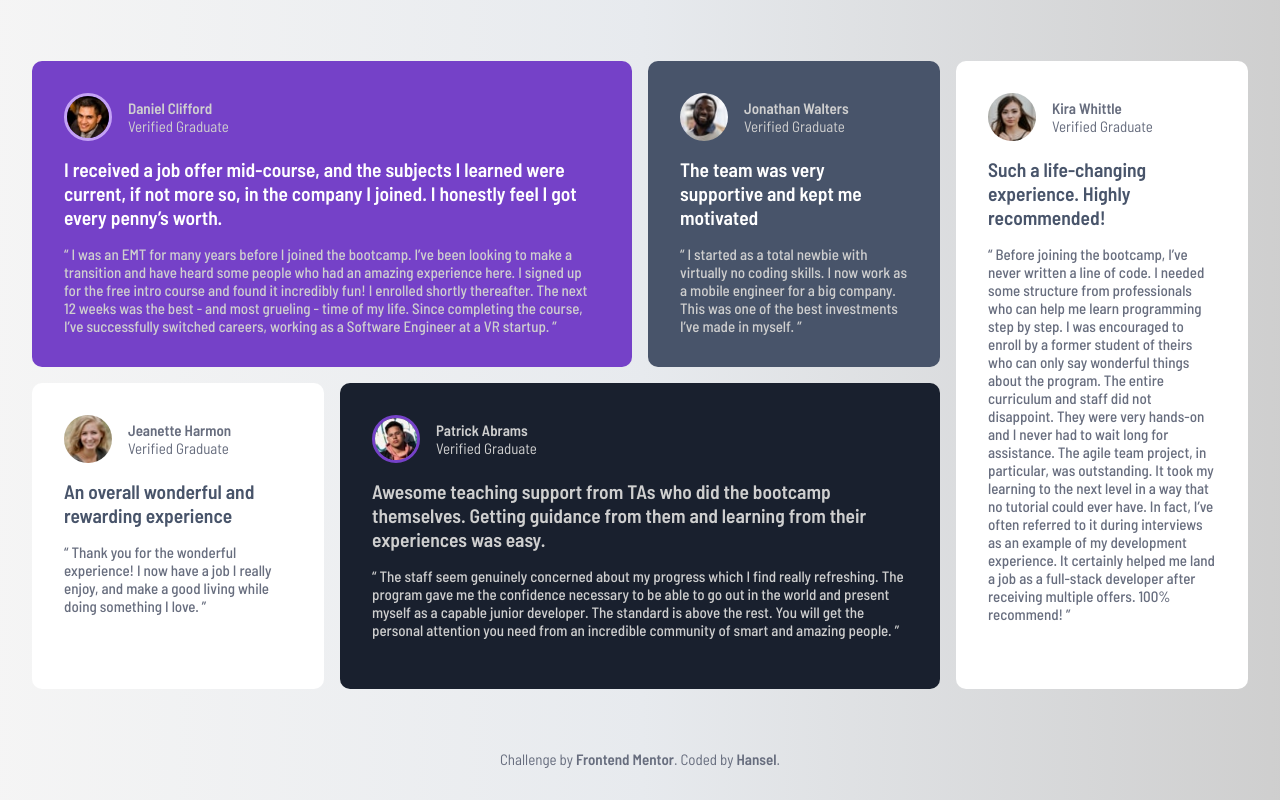
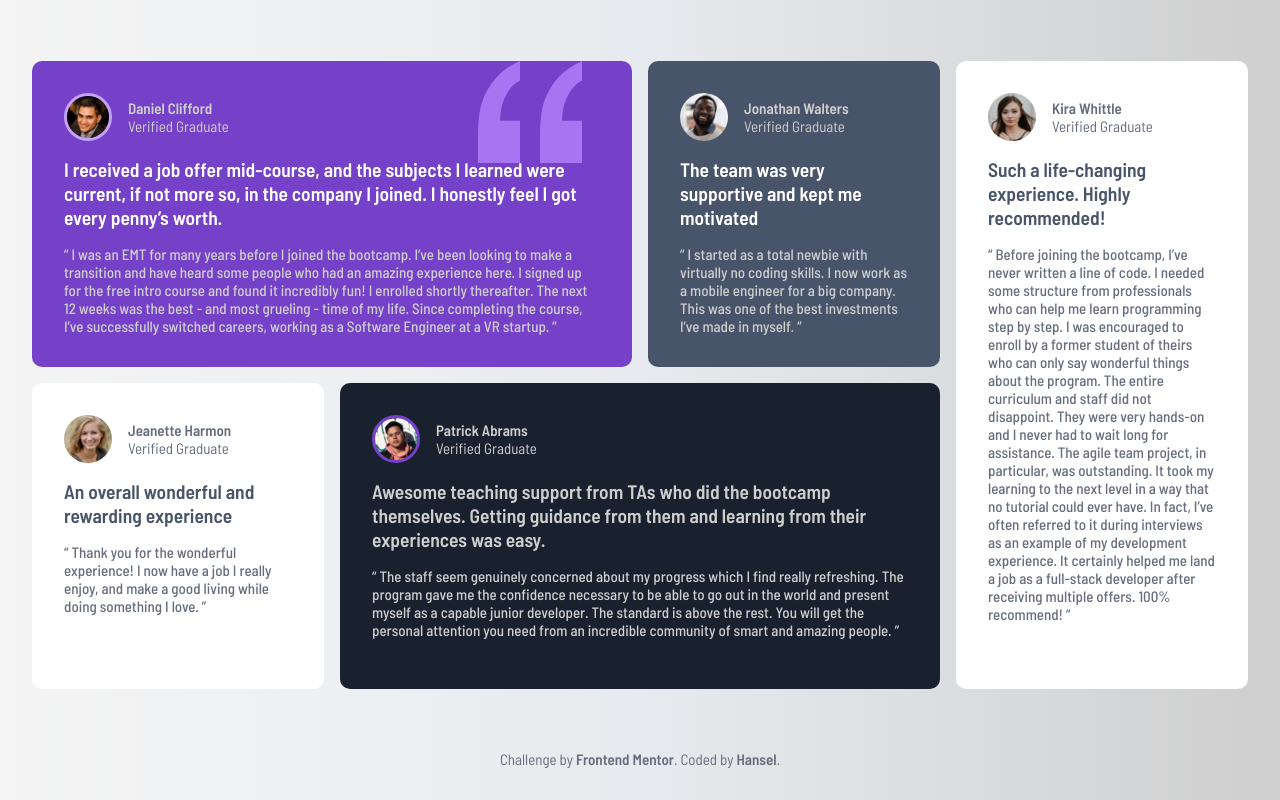
Before and after one commit to Hanseldev/testimonial-grid-section, a plain HTML site: page index.html in a window 1280 px wide. Drawn offline with Linux system fonts and the light colour scheme; the site is published under a folder, as on GitHub Pages, so addresses that start at the root find nothing.

Commit message:
complete project

```diff
--- a/css/style.css
+++ b/css/style.css
@@ -144,7 +144,7 @@ a:focus {
 
 .purple {
     background-color: var(--PURPLE);
-    background-image: url('/images/bg-pattern-quotation.svg');
+    background-image: url('../images/bg-pattern-quotation.svg');
     background-repeat: no-repeat;
     background-position: top 0 right 50px;
 }
```
